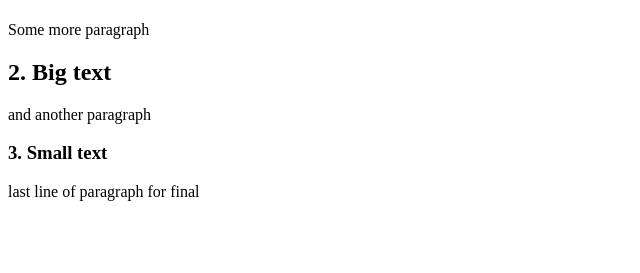
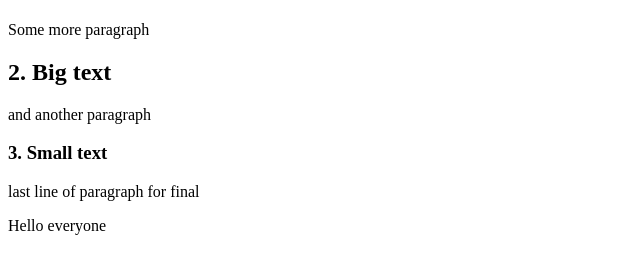
Before and after one commit to imannie/anniexthings, a plain HTML site: page index.html in a window 1280 px wide. Shown: the part 187-460 px from the top of the page, without its empty margins (0-640 px from the left). Drawn offline with Linux system fonts and the light colour scheme.

Commit message:
Update index.html

```diff
--- a/index.html
+++ b/index.html
@@ -23,4 +23,4 @@ Hello Kickstart Coding Fall 2018!!
 <h3>3. Small text</h3>
 <p>last line of paragraph for final</p>
 
-<p class="first-class" Hello everyone</p>
+<p class="first-class"> Hello everyone</p>
```
